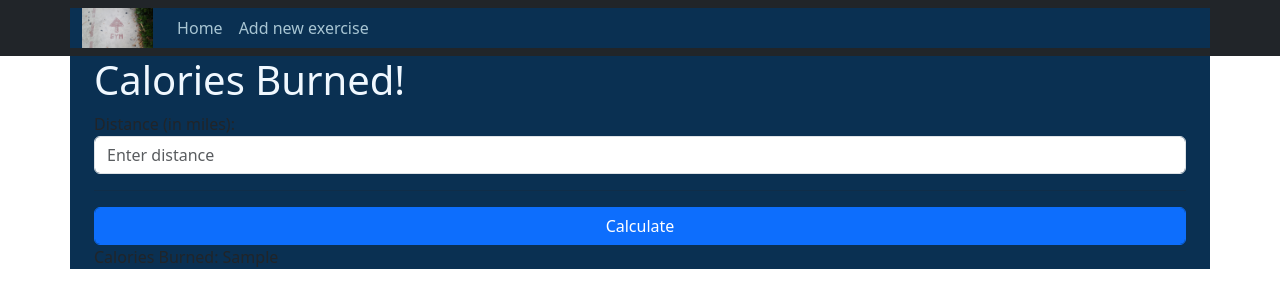
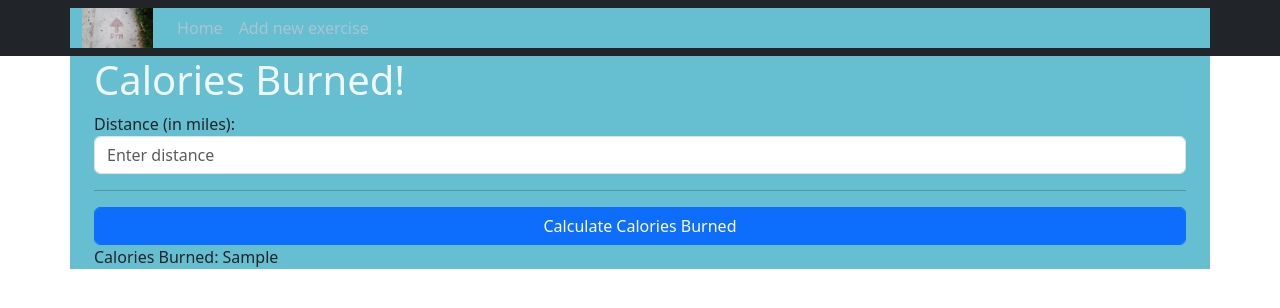
Before and after one commit to deryayazici/FitnessApp, a Flask app: template templates/running.html in a window 1280 px wide. Shown: the top 308 px of the page. Run offline with Flask 3, Linux system fonts and the light colour scheme; the template is opened without the code that fills it: most values are stand-ins (such as "Sample title", 1, 10 or a date in 2020); some libraries are stand-ins or nearby versions.

Commit message:
changes on running

```diff
--- a/static/css/style.css
+++ b/static/css/style.css
@@ -3,7 +3,7 @@ body {
 }
 
 .container {
-    background-color:rgb(10, 48, 82)
+    background-color:rgb(102, 190, 209)
 }
 .navbar-brand {
     padding-top: 0rem;
--- a/templates/running.html
+++ b/templates/running.html
@@ -9,15 +9,16 @@
         <div class="form-group">
         <label for="distance">Distance (in miles):</label>
         <input class="form-control"type="number" name="distance" step="0.01" placeholder="Enter distance" required><div class="collapse navbar-collapse" id="navbarResponsive">
+        <label for="weight">Weight (in pounds):</label>
+        <input type="text" id="weight" name="weight"><br><br>
         </div>
         <hr>
-        <input class="btn btn-primary form-control"type="submit" value="Calculate">
+        <input class="btn btn-primary form-control"type="submit" value="Calculate Calories Burned">
     </form>
   {% if calories_burned is not none %}
   <div id="result">
     <p>Calories Burned: <span id="caloriesBurned">{{calories_burned}}</span></p>
   </div>
   {% endif %}
-
 </div>
 {% endblock %}
```
Also changed, not shown: templates/_error_messages.html (+5 -3 lines), templates/exercise.html (+5 -5 lines).
